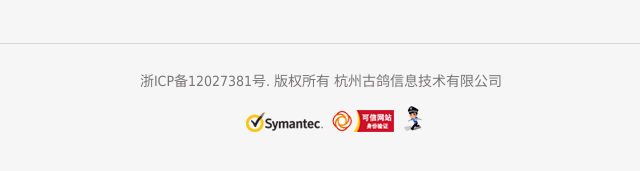
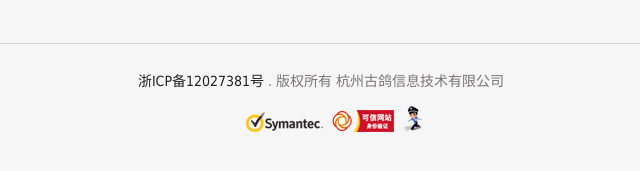
Before and after one commit to cloudenergy/zft, a plain HTML site: page index.html in a window 1280 px wide. Shown: the part 3394-3565 px from the top of the page, 319-959 px from the left. Drawn offline with nearby package versions, Linux system fonts and the light colour scheme; a script that the page names is missing.

Commit message:
'修改备案信息'

```diff
--- a/index.html
+++ b/index.html
@@ -362,7 +362,7 @@
             </div>
             <div class="line"></div>
             <div class="footerText tc">
-                <div class="copyright">浙ICP备12027381号. 版权所有 杭州古鸽信息技术有限公司</div>
+                <div class="copyright"><a href="http://www.beian.miit.gov.cn">浙ICP备12027381号</a> . 版权所有 杭州古鸽信息技术有限公司</div>
 
                 <a style="margin-left:25px;" href="http://www.verisign.com/" rel="nofollow" target="_blank">
                     <img src="img/symantec.png" alt="verisign">
```
